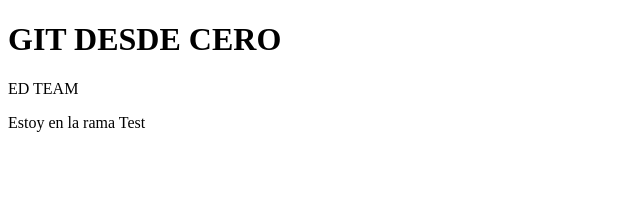
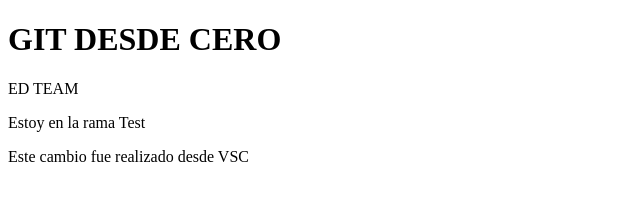
Before and after one commit to namesRoberto/practicando-git, a plain HTML site: page Index.html in a window 1280 px wide. Shown: the whole page, without its empty margins (0-640 px from the left). Drawn offline with Linux system fonts and the light colour scheme.

Commit message:
Primer commit desde VS code

```diff
--- a/Index.html
+++ b/Index.html
@@ -3,8 +3,7 @@
 <head>
     <meta charset="UTF-8">
     <meta http-equiv="X-UA-Compatible" content="IE=edge">
-    <meta name="viewport" content="width=device-width, initial-scale=1.0">
-    <title>Saludos</title>
+    <title>Practicando desde VS code</title>
 </head>
 <body>
     <h1>GIT DESDE CERO</h1>
@@ -12,5 +11,10 @@
     <section>
         <p>Estoy en la rama Test</p>
     </section>
+    <div>
+        <p>
+            Este cambio fue realizado desde VSC
+        </p>
+    </div>
 </body>
 </html>
```
Also changed, not shown: 1 other file.
